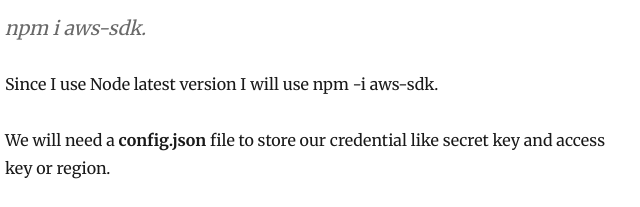
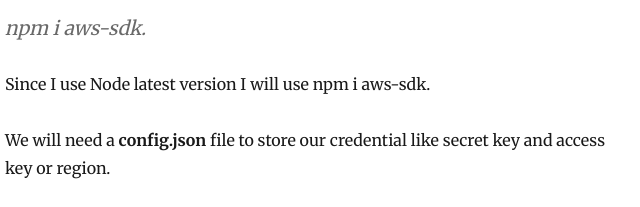
Before and after one commit to sangrambargetech/sangrambarge.com, a Gatsby site: page /get-objects-from-aws-s3-bucket-nodejs/ in a window 1280 px wide. Shown: the part 743-950 px from the top of the page, 320-960 px from the left. Built offline with nearby package versions, Linux system fonts and the light colour scheme; Gatsby itself is replaced by a stand-in of ours; some packages are replaced by stand-ins of ours.

Commit message:
fixed command

```diff
--- a/content/blog/get-objects-from-aws-s3-bucket-nodejs/index.md
+++ b/content/blog/get-objects-from-aws-s3-bucket-nodejs/index.md
@@ -16,7 +16,7 @@
 
 > npm i aws-sdk.
 
-Since I use Node latest version I will use npm -i aws-sdk.
+Since I use Node latest version I will use npm i aws-sdk.
 
 We will need a **config.json** file to store our credential like secret key and access key or region.
 
```
